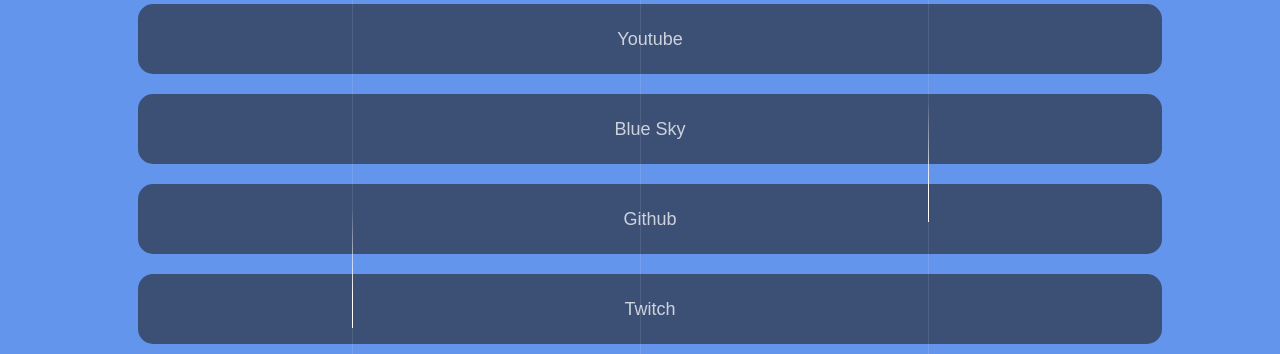
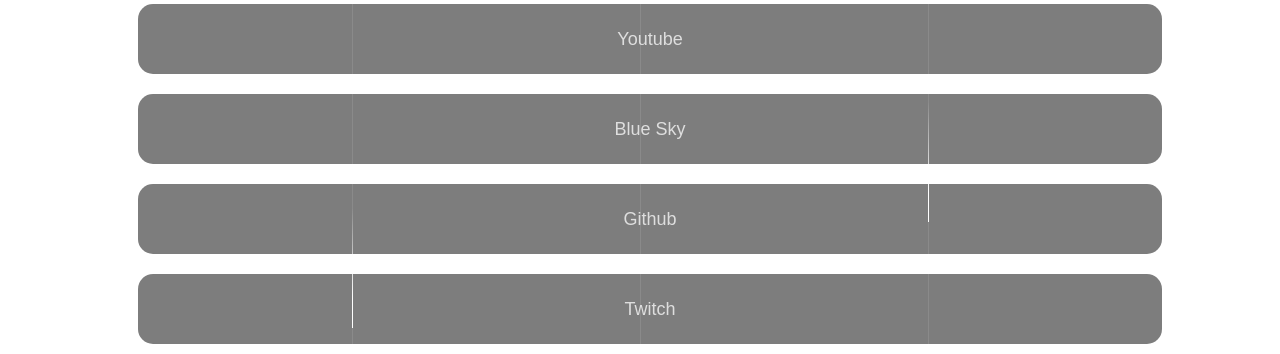
Before and after one commit to GMO298/gmo298.github.io, a plain HTML site: page index.html in a window 1280 px wide. Shown: the part 486-840 px from the top of the page. Drawn offline with Linux system fonts and the light colour scheme.

Commit message:
fix i hope

```diff
--- a/css/style.css
+++ b/css/style.css
@@ -1,6 +1,6 @@
  /* Text Types */
 body {
-    background: cornflowerblue
+  background-color: 171717;
   }
 
   #content {
```
